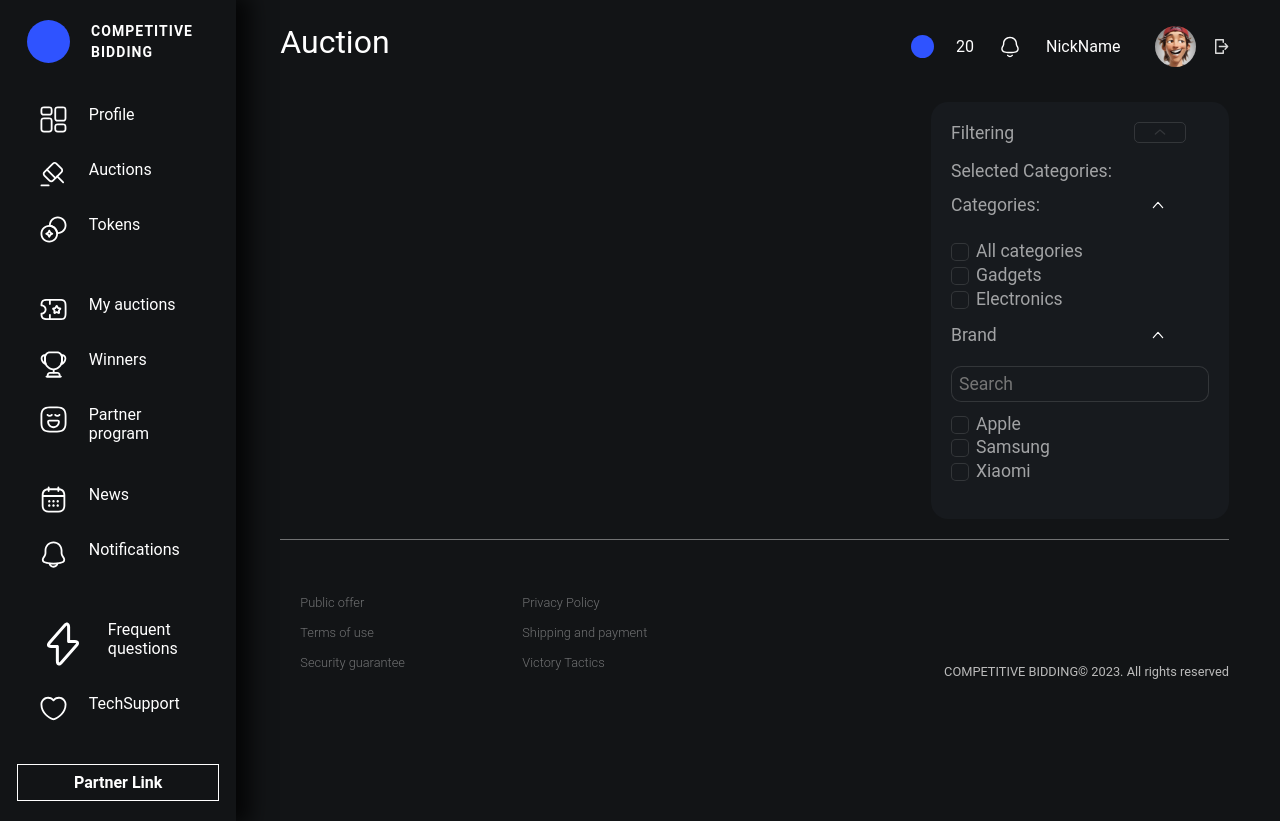
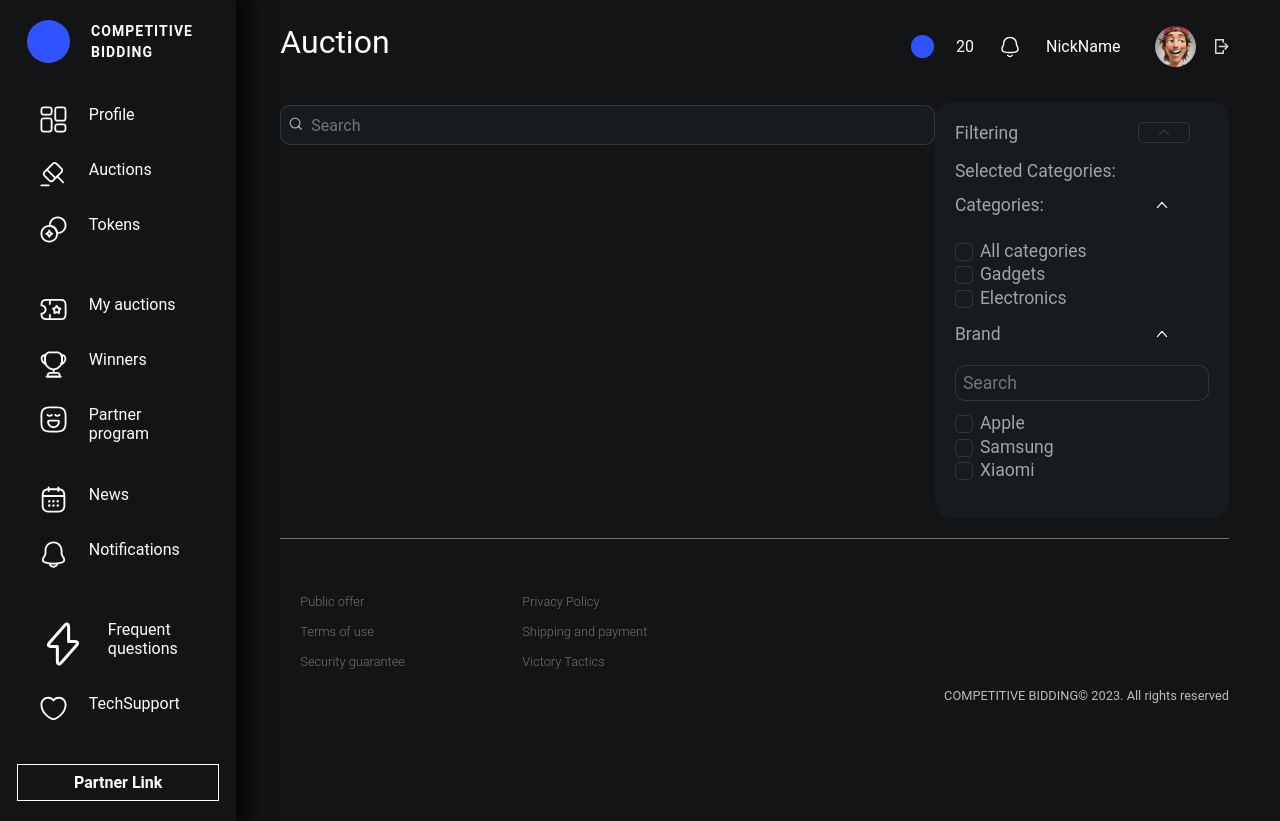
Before and after one commit to competitivebidding/frontend, a React (Vite) app: page /auctions in a window 1280 px wide. Built offline with nearby package versions, Linux system fonts and the light colour scheme.

Commit message:
added search

```diff
--- a/src/components/appFooter/AppFooter.scss
+++ b/src/components/appFooter/AppFooter.scss
@@ -52,7 +52,7 @@
     position: absolute;
     font-size: 0.8rem;
     color: #bbbbbb;
-    bottom: 55px;
+    bottom: 30px;
     right: 0;
   }
 }
--- a/src/pages/pageAuctions/AuctionsPage.jsx
+++ b/src/pages/pageAuctions/AuctionsPage.jsx
@@ -3,20 +3,23 @@ import AppHeader from '../../components/appHeader/AppHeader.jsx';
 
 import Category from '../pageAuctions/Category.jsx';
 import Filter from '../pageAuctions/Filter.jsx';
-import Search  from '../pageAuctions/Search.jsx';
+import Search from '../pageAuctions/Search.jsx';
 import CardAuctions from '../pageAuctions/CardAuctions.jsx';
 
 import './AuctionsPage.scss'
 
-const MyAuctionsPage = ({title}) => {
+const MyAuctionsPage = ({ title }) => {
   return (
-      <>
-        <AppHeader title={title}/>
-        <Search/>
-        <Category/>
-        <CardAuctions/>
-        <Filter />
-      </>
+    <>
+      <AppHeader title={title} />
+      <div className='search__filter'>
+      <Search />
+      <Filter />
+      </div>
+      <Category />
+      <CardAuctions />
+
+    </>
   );
 }
 
--- a/src/pages/pageAuctions/AuctionsPage.scss
+++ b/src/pages/pageAuctions/AuctionsPage.scss
@@ -0,0 +1,4 @@
+.search__filter {
+  display: flex;
+  justify-content: space-between;
+}
--- a/src/pages/pageAuctions/Search.jsx
+++ b/src/pages/pageAuctions/Search.jsx
@@ -1,10 +1,11 @@
 import React from 'react';
+import './Search.scss'
 
 const Search = () => {
   return (
-    <div>
-
-    </div>
+    <>
+      <input type="text"  placeholder="Search" className='search'/>
+    </>
   );
 }
 
--- /dev/null
+++ b/src/pages/pageAuctions/Search.scss
@@ -0,0 +1,32 @@
+
+.search {
+  width: 70%;
+  padding-left: 30px;
+  height: 40px;
+  margin: 3px 0 14px 0;
+  box-sizing: border-box;
+  background: #171A1E;
+  border: 1px solid rgba(255, 255, 255, 0.12);
+  border-radius: 10px;
+  background-image: url('../../assets/imgAuctions/search.svg');
+  background-repeat: no-repeat;
+  background-position: 1% 45%;
+}
+
+@media (max-width: 1200px) {
+  .search {
+  width: 55%;
+  }
+}
+
+@media (max-width: 950px) {
+  .search {
+  width: 45%;
+  }
+}
+
+@media (max-width: 850px) {
+  .search {
+  width: 35%;
+  }
+}
```
Also changed, not shown: src/assets/imgAuctions/search.svg (added).
